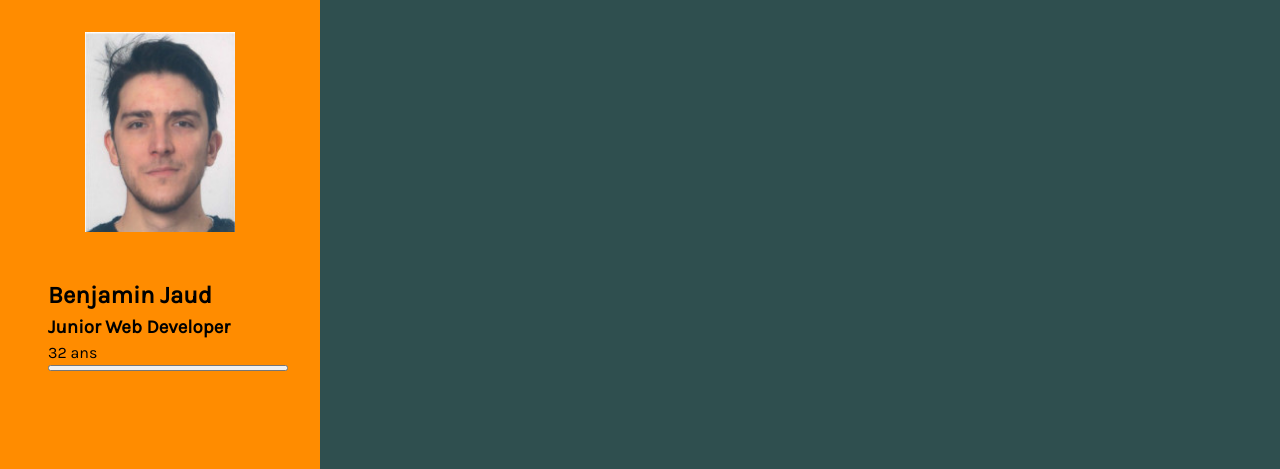
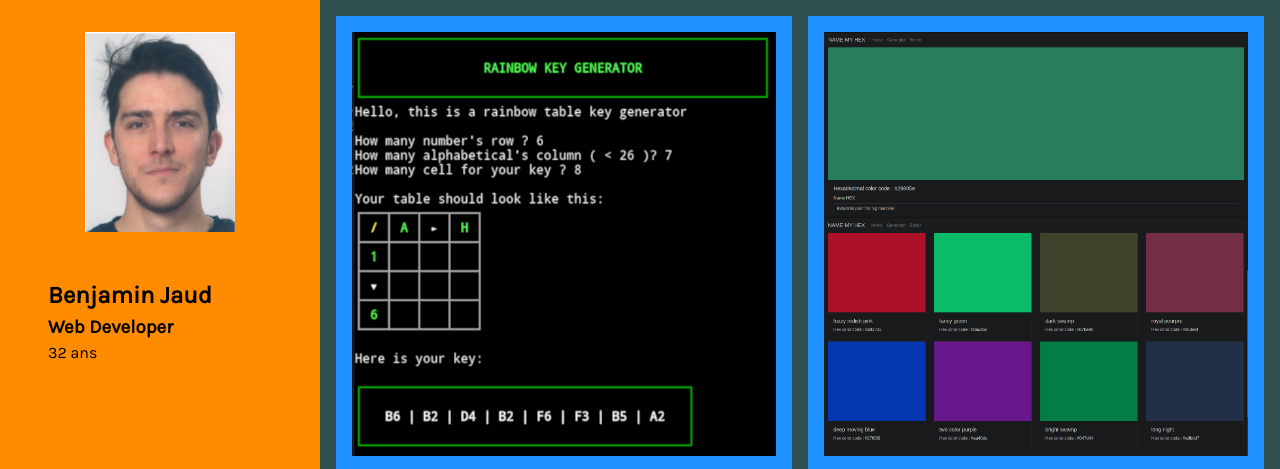
Before and after one commit to Armoredbrain/portfolio, a plain HTML site: page index.html in a window 1280 px wide. Shown: the top 469 px of the page. Drawn offline with Linux system fonts and the light colour scheme.

Commit message:
picture of project in readme, clean html for preview

```diff
--- a/index.html
+++ b/index.html
@@ -23,9 +23,9 @@
       <div class='infos'>
         <div class='namingContainer'>
           <h1>Benjamin Jaud</h1>
-          <h3>Junior Web Developer</h3>
+          <h3>Web Developer</h3>
           <p>32 ans</p>
-          <button onclick="abracadabra()" />
+          <button class='hidden' onclick="abracadabra()" />
         </div>
         <div class='infoIconContainer'>
           <a href='https://github.com/Armoredbrain' target='_blank'>
@@ -58,7 +58,7 @@
           <h3>Name my hex</h3>
           <img class='technoIcon' alt='Project made with php' src='./assets/php-brands.svg' />
         </div>
-      </div>
+      </div> -->
       <div class='project'>
         <div class='projectPicture'>
           <img alt='Project: Rainbow Key Generator' src='./assets/rkg-info.png' />
@@ -76,7 +76,7 @@
           <h3>Name my hex</h3>
           <img class='technoIcon' alt='Project made with php' src='./assets/php-brands.svg' />
         </div>
-      </div> -->
+      </div>
 
       <!-- <div class='hidden'>
         <div class="project">
```
Also changed, not shown: history/wipPortfolio.png (added), 1 other file.
